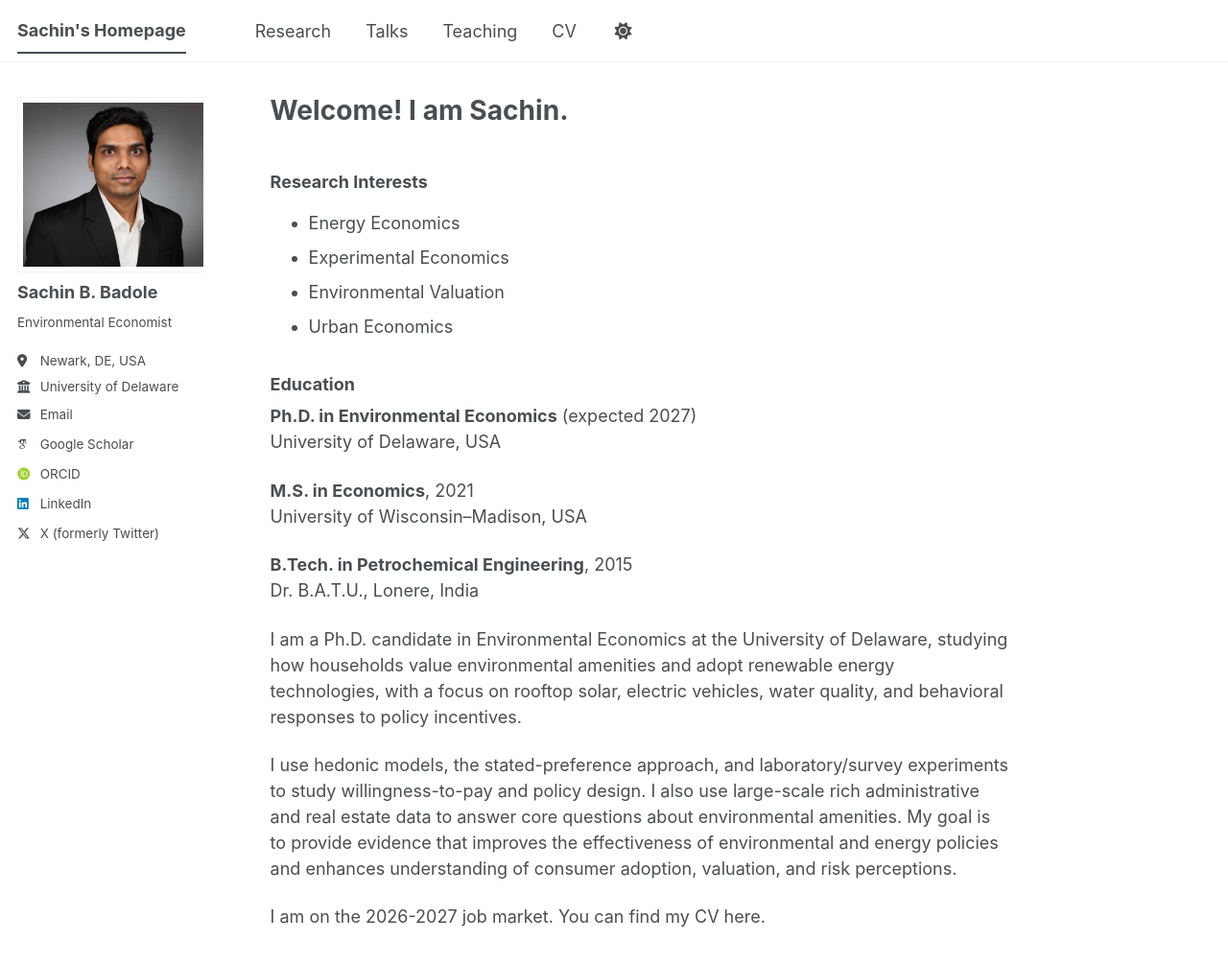
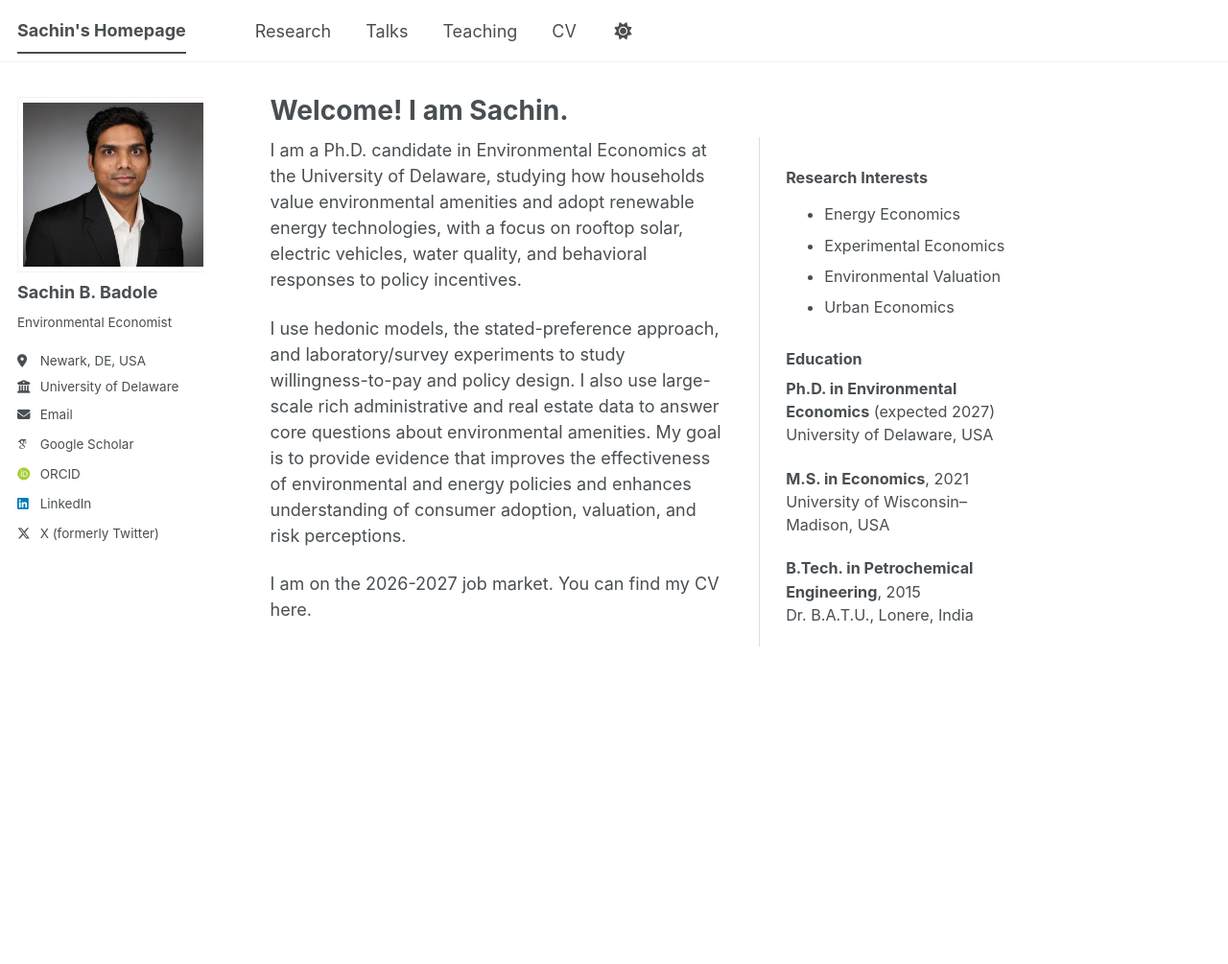
Before and after one commit to sachin-b-badole/sachin-b-badole.github.io, a Jekyll site: the page built from _pages/about.md, in a window 1280 px wide and 1074 px high. Shown: the top 1005 px of the window at 96% size. Built offline with Jekyll 4.4.1, drawn with Linux system fonts in a browser that asks for light colours; some web fonts are replaced; a script bundle is joined from its source files by our own code; library files that are not in the unit come from our copies.

Commit message:
Update custom.css

```diff
--- a/assets/css/custom.css
+++ b/assets/css/custom.css
@@ -44,6 +44,30 @@ img {
 }
 
 /* Force custom sidebar to right side */
-.page__sidebar {
-  float: right !important;
+/*.page__sidebar {*/
+/*  float: right !important;
+}*/
+
+/* Right-side column on About page */
+.right-column-box {
+  float: right;
+  width: 260px;           /* adjust width if you like */
+  margin-left: 2rem;
+  padding-left: 1.5rem;
+  border-left: 1px solid #ddd;
+  font-size: 0.9em;
 }
+
+/* Make layout mobile-friendly */
+@media (max-width: 900px) {
+  .right-column-box {
+    float: none;
+    width: 100%;
+    margin-left: 0;
+    margin-top: 1.5rem;
+    padding-left: 0;
+    border-left: none;
+    border-top: 1px solid #ddd;
+    padding-top: 1rem;
+  }
+}
```
